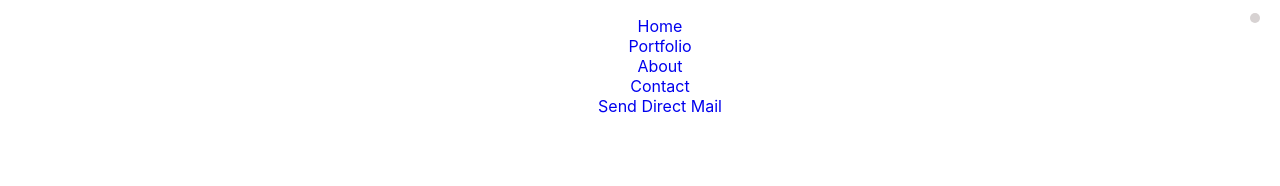
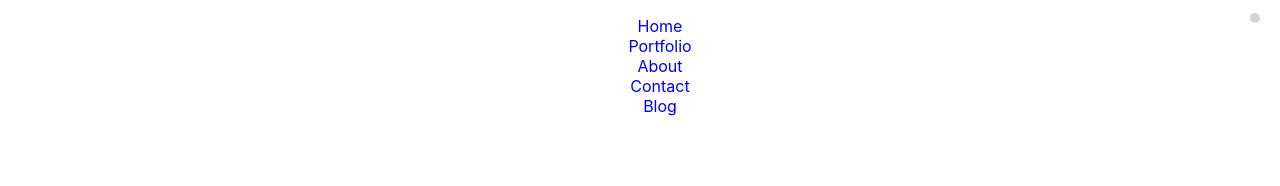
Before and after one commit to blase147/my_portfolio, a React (Create React App) app: page / in a window 1280 px wide. Shown: the top 186 px of the page. Built offline with nearby package versions, Linux system fonts and the light colour scheme.

Commit message:
Add desktop responsiveness

```diff
--- a/src/App.js
+++ b/src/App.js
@@ -26,6 +26,7 @@ function App() {
             <Route path="/my_works" element={<MyWorks />} />
             <Route path="/about_me" element={<AboutMe />} />
             <Route path="/contact_me" element={<ContactMe />} />
+            <Route path="https://medium.com/@solarmails2" element={<ContactMe />} />
           </Route>
         </Routes>
       </Router>
--- a/src/components/navigation-bar/navigationBar.js
+++ b/src/components/navigation-bar/navigationBar.js
@@ -25,7 +25,7 @@ const NavigationBar = () => {
     { url: '/my_works', name: 'Portfolio' },
     { url: '/about_me', name: 'About' },
     { url: '/contact_me', name: 'Contact' },
-    { url: '/send_male', name: 'Send Direct Mail' },
+    { url: '/blog', name: 'Blog' },
   ];
 
   let menuIcon = null;
```
